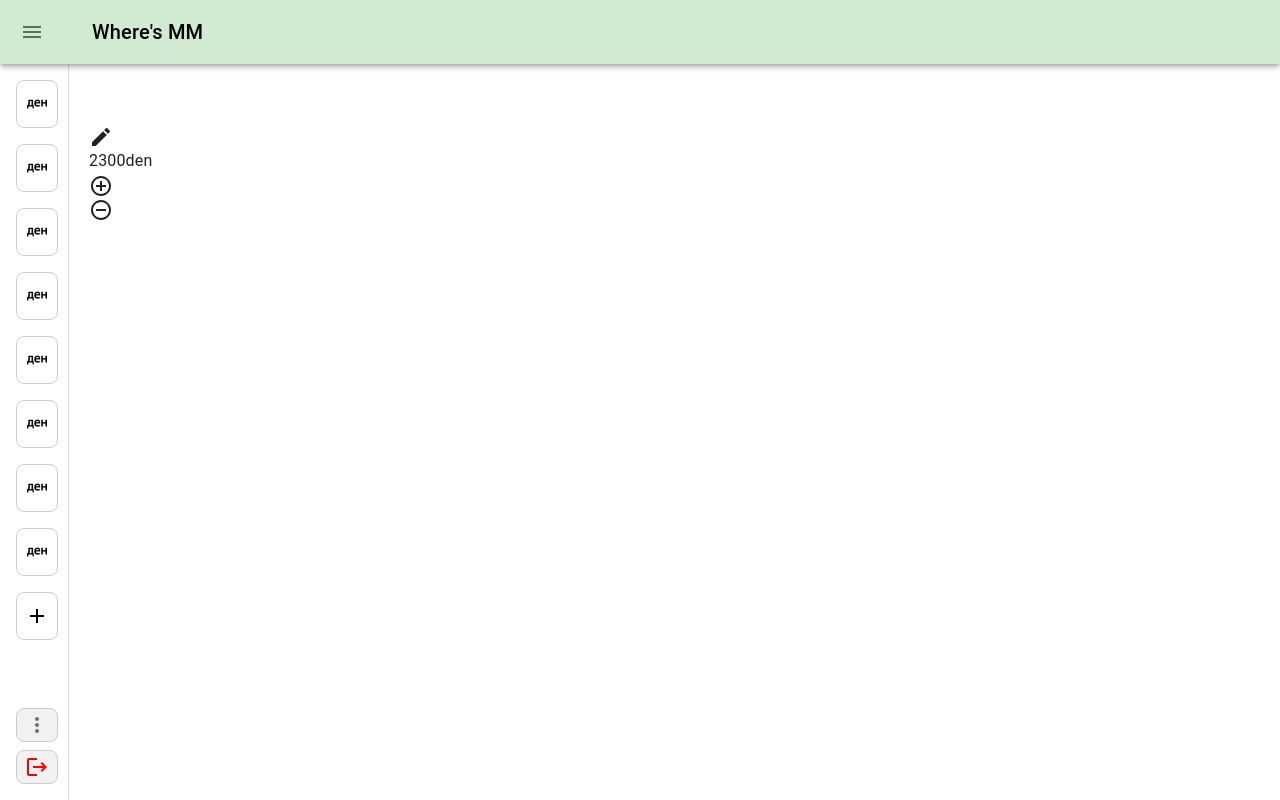
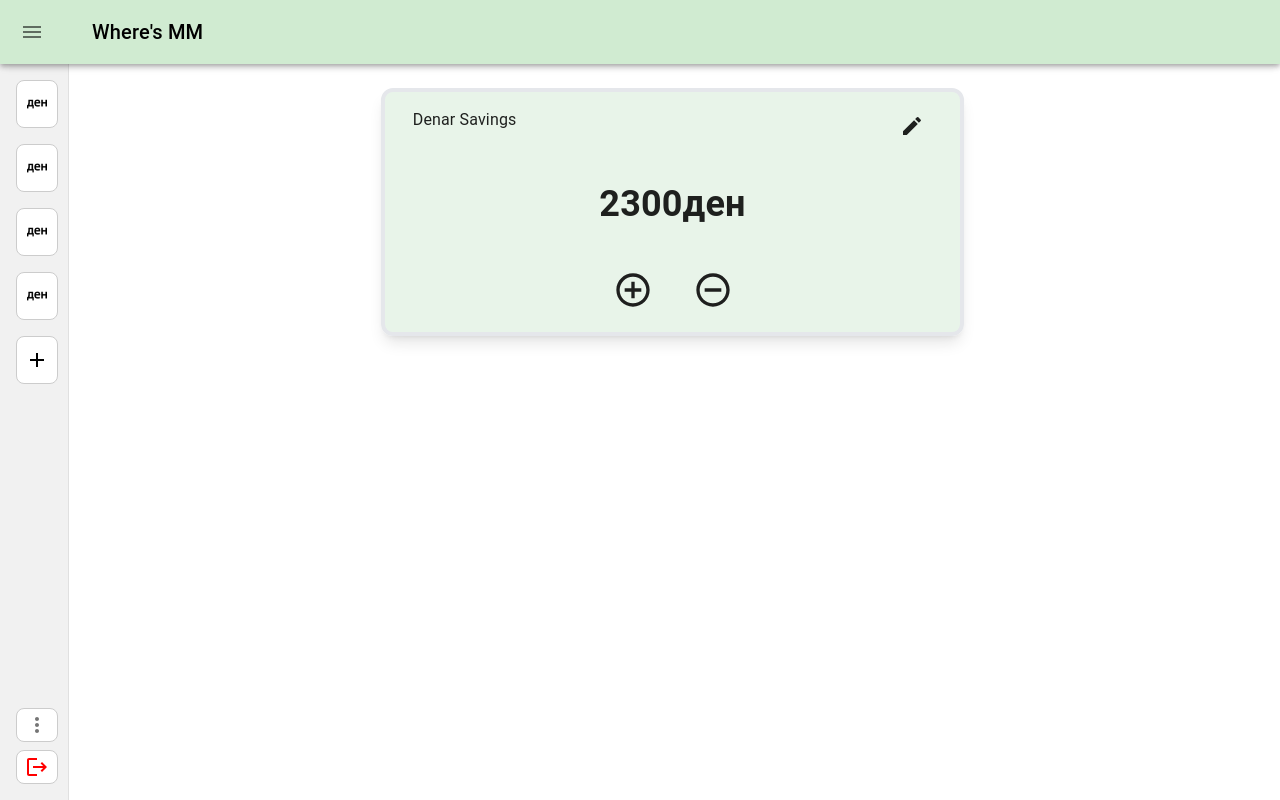
Before and after one commit to artianRika/mm-frontend, a React (Create React App) app: page / in a window 1280 px wide. Built offline with nearby package versions, Linux system fonts and the light colour scheme.

Commit message:
sidebar improved, balance card created

```diff
--- a/src/App.js
+++ b/src/App.js
@@ -164,7 +164,7 @@ export default function MiniDrawer() {
                     }}
                 >
                     {open && (
-                        <Box sx={{ display: "flex", alignItems: "center", flexGrow: 1, overflow: "hidden" }}>
+                        <Box sx={{ display: "flex", alignItems: "center", flexGrow: 1, overflow: "hidden"}}>
                             <Avatar
                                 sx={{ width: "3rem", height: "3rem", flexShrink: 0 }}
                                 src="https://cdn.shopify.com/s/files/1/0086/0795/7054/files/Golden-Retriever.jpg?v=1645179525"
@@ -202,6 +202,7 @@ export default function MiniDrawer() {
                         overflowY: "auto",
                         scrollbarWidth: "none",
                         overflowX: "hidden",
+                        backgroundColor:"rgba(234,234,234,0.67)",
                         maxHeight: "calc(100vh - 120px)", // Adjust for header and bottom buttons
                     }}
                 >
@@ -209,7 +210,7 @@ export default function MiniDrawer() {
 
                     {/* Scrollable Currency List */}
                     <List>
-                        {["MKD", "Eurolat", "Eurolat", "Dollarkat", "Eurolat", "Dollarkat", "Eurolat", "Dollarkat"].map((text, index) => (
+                        {["Pauna","Eurolat", "Dollars", "Lek"].map((text, index) => (
                             <ListItem key={text} sx={{ display: "flex", alignItems: "center" }}>
                                 <ListItemButton
                                     sx={{
@@ -218,6 +219,7 @@ export default function MiniDrawer() {
                                         display: "flex",
                                         justifyContent: open ? "space-between" : "center",
                                         alignItems: "center",
+                                        backgroundColor: "#fff",
                                         border: ".3px solid #ccc",
                                         borderRadius: "8px",
                                         transition: "all 0.3s ease",
@@ -254,6 +256,7 @@ export default function MiniDrawer() {
                                 px: 2.5,
                                 margin: ".5rem 1rem",
                                 display: "flex",
+                                backgroundColor: "#fff",
                                 justifyContent: open ? "space-between" : "center",
                                 alignItems: "center",
                                 border: ".3px solid #ccc",
@@ -279,7 +282,7 @@ export default function MiniDrawer() {
                     sx={{
                         position: "sticky",
                         bottom: 0,
-                        background: "white",
+                        backgroundColor : "rgba(234,234,234,0.67)",
                         width: "100%",
                         zIndex: 1000,
                     }}
@@ -294,12 +297,12 @@ export default function MiniDrawer() {
                             justifyContent: open ? "space-between" : "center",
                             alignItems: "center",
                             border: "0.3px solid #ccc",
-                            backgroundColor: "#f1f1f1",
+                            backgroundColor: "#fff",
                             borderRadius: "8px",
                             transition: "all 0.3s ease",
                             "&:hover": {
-                                border: "0.3px solid #f1f1f1",
-                                backgroundColor: "white",
+                                border: "0.3px solid rgba(234,234,234,0.67)",
+                                backgroundColor:"rgba(234,234,234,0.67)",
                             },
                         }}
                     >
@@ -320,12 +323,12 @@ export default function MiniDrawer() {
                             justifyContent: open ? "space-between" : "center",
                             alignItems: "center",
                             border: "0.3px solid #ccc",
-                            backgroundColor: "#f1f1f1",
+                            backgroundColor: "#fff",
                             borderRadius: "8px",
                             transition: "all 0.3s ease",
                             "&:hover": {
                                 border: "0.3px solid red",
-                                backgroundColor: "white",
+                                backgroundColor:"rgba(234,234,234,0.67)",
                             },
                         }}
                     >
--- a/src/Components/BalanceCard.js
+++ b/src/Components/BalanceCard.js
@@ -1,15 +1,35 @@
 import {Edit, AddCircleOutline, RemoveCircleOutline} from "@mui/icons-material";
+import {Button} from "@mui/material";
 
 const BalanceCard = () =>{
     return (
-        <div className={"mt-9 bg-red"}>
-            <div><Edit/></div>
-            <div>2300den</div>
-            <div>
-                <div><AddCircleOutline/></div>
-                <div><RemoveCircleOutline/></div>
+        <div className={"flex justify-center"}>
+
+            <div className="bg-primaryLight border-4 flex flex-col items-center
+                    w-[50%] p-4 rounded-xl shadow-lg">
+                <div className="flex justify-between w-full">
+                    <div className="flex flex-col justify-start ml-3">Denar Savings</div>
+                    <div className="flex flex-col justify-end">
+                        <Button color={"#000"}>
+                            <Edit/>
+                        </Button>
+                    </div>
+                </div>
+
+
+                <div className="font-semibold text-4xl py-10">{2300}ден</div>
+
+                <div className="flex gap-4">
+                    <Button color={"#000"}>
+                        <AddCircleOutline sx={{fontSize: 40}}/>
+                    </Button>
+                    <Button color={"#000"}>
+                        <RemoveCircleOutline sx={{fontSize: 40}}/>
+                    </Button>
+                </div>
             </div>
         </div>
+
     );
 }
 
--- a/tailwind.config.js
+++ b/tailwind.config.js
@@ -4,7 +4,12 @@ module.exports = {
     "./src/**/*.{js,jsx,ts,tsx}",
   ],
   theme: {
-    extend: {},
+    extend: {
+      colors: {
+        primary: "#D0EBD1",
+        primaryLight: "rgba(227,242,228,0.8)",
+      },
+    },
   },
   plugins: [],
 }
```
